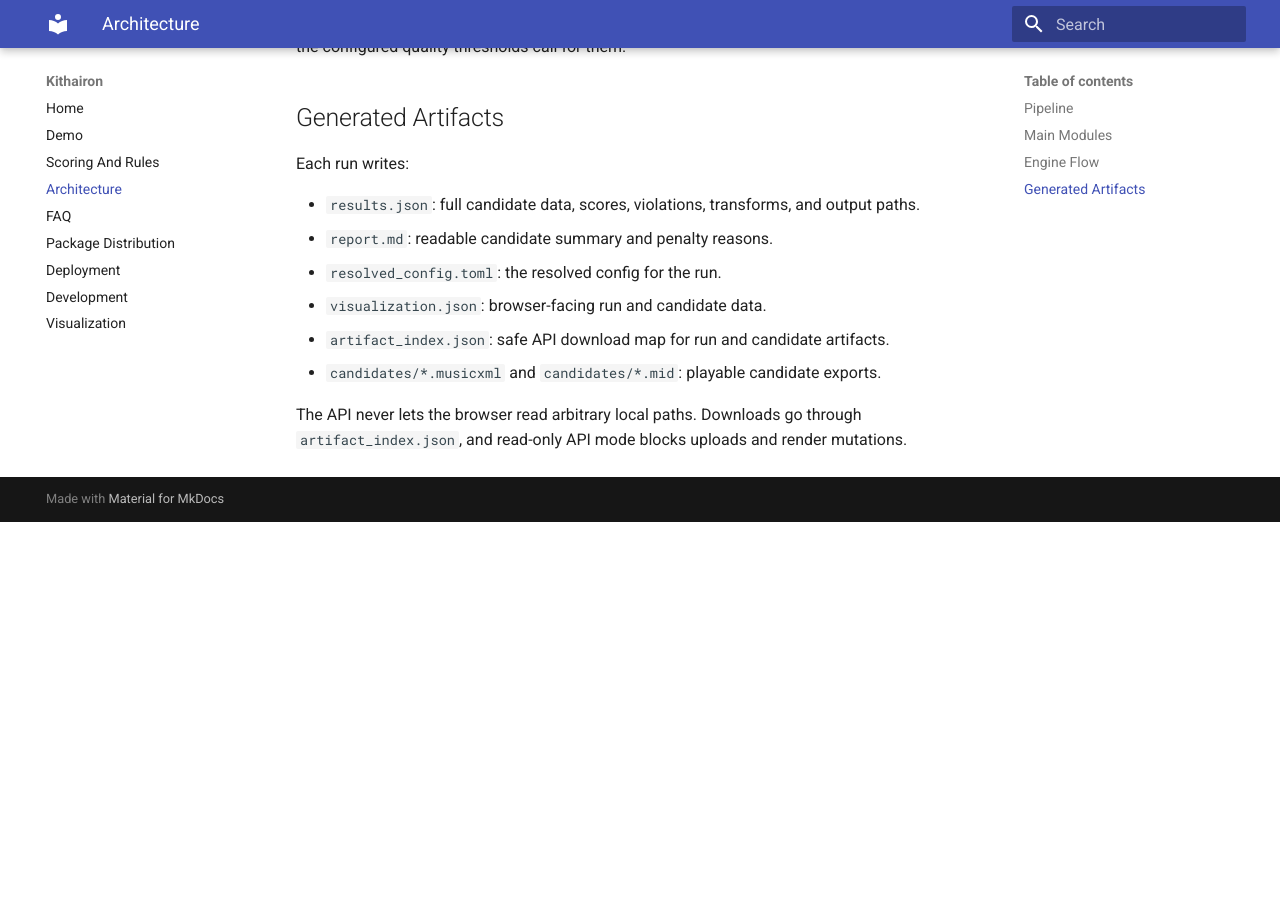
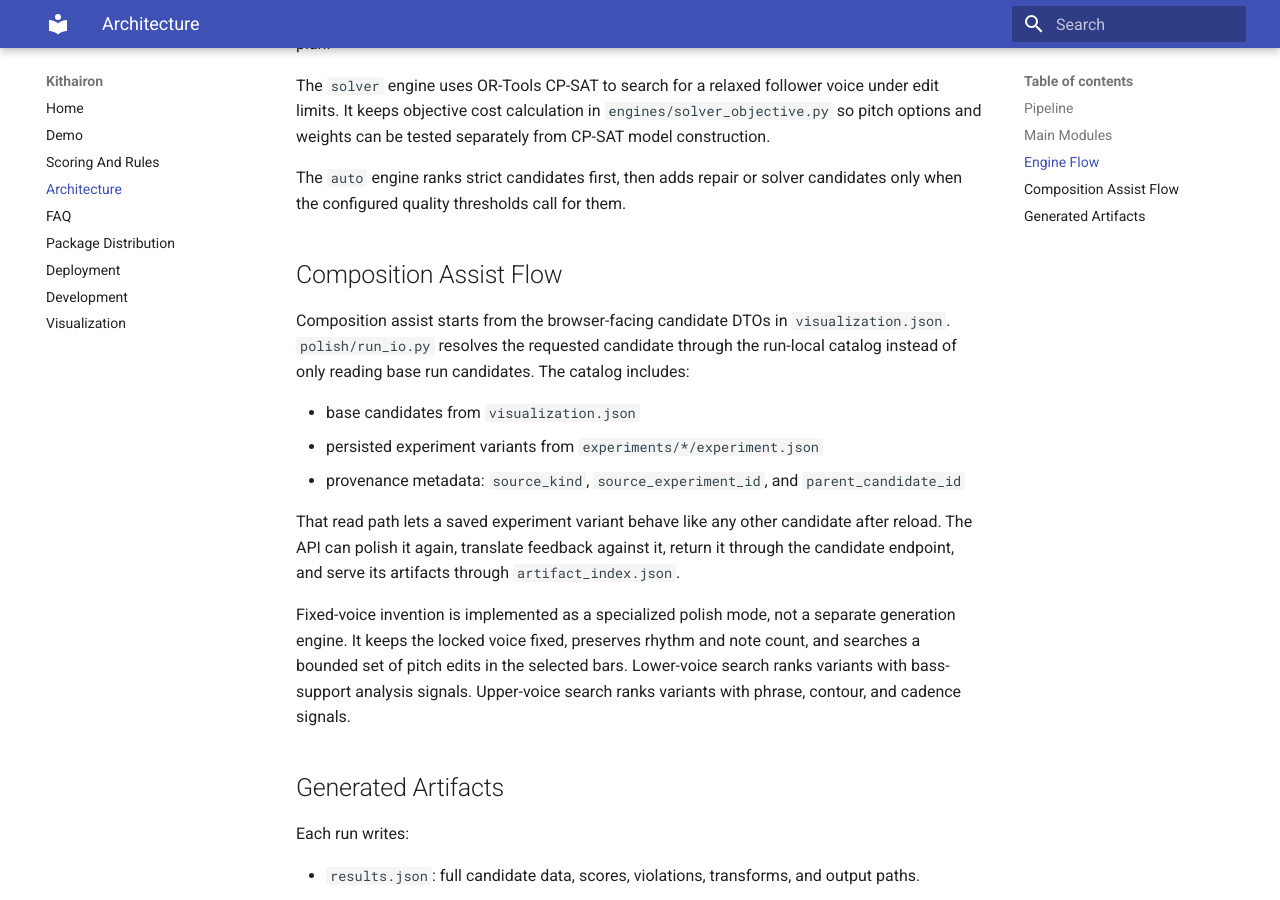
Before and after one commit to NeapolitanIcecream/kithairon, an MkDocs documentation site: the page built from docs/architecture.md, in a window 1280 px wide and 900 px high, scrolled down 1566 px. Built offline with MkDocs 1.6.1 and Material for MkDocs 9.7.7, drawn with Linux system fonts in a browser that asks for light colours; before the commit the page ends 2088 px from its top, so only the background shows below that; some of the changed text lies outside the part shown.

```diff
--- a/docs/architecture.md
+++ b/docs/architecture.md
@@ -28,6 +28,9 @@ MIDI or MusicXML input
 | `rules/` | Reports consonance, dissonance, parallel, crossing, range, leap, and cadence violations. |
 | `scoring/` | Converts violations into weighted score breakdowns and ranks candidates. |
 | `engines/` | Implements strict generation, repair search, and optional CP-SAT solver search. |
+| `experiments/` | Persists polish experiments and builds the run-local catalog that merges base candidates with saved variants. |
+| `polish/` | Runs selected-bar local polish and fixed-voice bounded multi-edit pitch search. |
+| `feedback/` | Translates plain-language feedback into deterministic polish requests. |
 | `export.py` | Writes MIDI and MusicXML candidate outputs. |
 | `pipeline.py` | Orchestrates a complete CLI or API generation run. |
 | `visualization/` | Builds browser-facing data and artifact indexes. |
@@ -43,6 +46,25 @@ The `solver` engine uses OR-Tools CP-SAT to search for a relaxed follower voice
 
 The `auto` engine ranks strict candidates first, then adds repair or solver candidates only when the configured quality thresholds call for them.
 
+## Composition Assist Flow
+
+Composition assist starts from the browser-facing candidate DTOs in `visualization.json`.
+`polish/run_io.py` resolves the requested candidate through the run-local catalog instead of
+only reading base run candidates. The catalog includes:
+
+- base candidates from `visualization.json`
+- persisted experiment variants from `experiments/*/experiment.json`
+- provenance metadata: `source_kind`, `source_experiment_id`, and `parent_candidate_id`
+
+That read path lets a saved experiment variant behave like any other candidate after reload.
+The API can polish it again, translate feedback against it, return it through the candidate
+endpoint, and serve its artifacts through `artifact_index.json`.
+
+Fixed-voice invention is implemented as a specialized polish mode, not a separate generation
+engine. It keeps the locked voice fixed, preserves rhythm and note count, and searches a bounded
+set of pitch edits in the selected bars. Lower-voice search ranks variants with bass-support
+analysis signals. Upper-voice search ranks variants with phrase, contour, and cadence signals.
+
 ## Generated Artifacts
 
 Each run writes:
```
Also changed, not shown: docs/visualization.md (+20 -1 lines), 1 other file.
